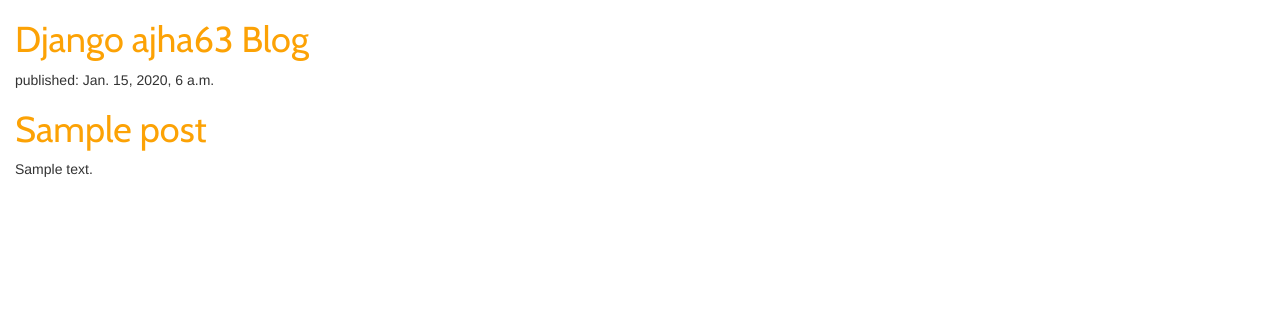
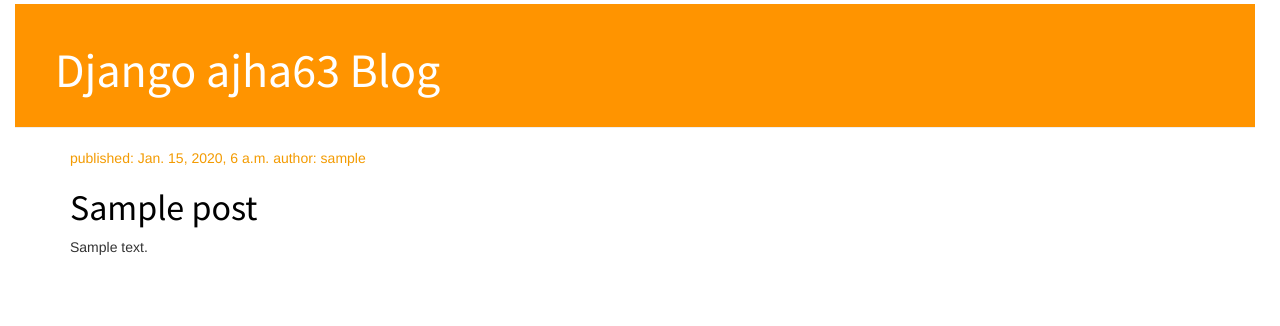
Before and after one commit to ajha63/ajha.work, a Django app: template blog/templates/blog/post_list.html in a window 1280 px wide. Shown: the top 326 px of the page. Run offline with Django 3.2, Linux system fonts and the light colour scheme; the template is opened without the code that fills it: values that come from a table or form of the project are taken from there, others are empty; tables that the repository leaves empty hold one stand-in row (values such as "Sample post"); some libraries are stand-ins or nearby versions.

Commit message:
Finish add bootstap and css

```diff
--- a/blog/static/css/blog.css
+++ b/blog/static/css/blog.css
@@ -4,5 +4,53 @@
 
 h1 a {
     color: #FCA205;
-    font-family: 'Cabin', sans-serif;
+    font-family: 'Source Sans Pro', sans-serif;
 }
+
+.page-header {
+    background-color: #ff9400;
+    margin-top: 4px;
+    width: 98%;
+    padding: 20px 20px 20px 40px;
+}
+
+.page-header h1, .page-header h1 a, .page-header h1 a:visited, .page-header h1 a:active {
+    color: #ffffff;
+    font-size: 36pt;
+    text-decoration: none;
+}
+
+.content {
+    margin-left: 40px;
+}
+
+h1, h2, h3, h4 {
+    font-family: 'Cabin', cursive;
+}
+
+.date {
+    color: #F39B02;
+}
+
+.save {
+    float: right;
+}
+
+.post-form textarea, .post-form input {
+    width: 96%;
+}
+
+.top-menu, .top-menu:hover, .top-menu:visited {
+    color: #ffffff;
+    float: right;
+    font-size: 26pt;
+    margin-right: 20px;
+}
+
+.post {
+    margin-bottom: 70px;
+}
+
+.post h1 a, .post h1 a:visited {
+    color: #000000;
+}
--- a/blog/templates/blog/post_list.html
+++ b/blog/templates/blog/post_list.html
@@ -5,20 +5,28 @@
         <link rel="stylesheet" href="//maxcdn.bootstrapcdn.com/bootstrap/3.2.0/css/bootstrap.min.css">
         <link rel="stylesheet" href="//maxcdn.bootstrapcdn.com/bootstrap/3.2.0/css/bootstrap-theme.min.css">
         <link rel="stylesheet" href="{% static 'css/blog.css' %}">
-        <link href="https://fonts.googleapis.com/css?family=Cabin&subset=latin-ext" rel="stylesheet">
+        <link href="https://fonts.googleapis.com/css?family=Source+Sans+Pro:400,400i&subset=latin-ext" rel="stylesheet">
     </head>
     <body>
-      <div>
-          <h1><a href="">Django ajha63 Blog</a></h1>
+      <div class="page-header">
+          <h1><a href="/">Django ajha63 Blog</a></h1>
       </div>
 
-      {% for post in posts %}
-        <div>
-          <p>published: {{ post.published_date }}</p>
-          <h1><a href="">{{ post.title }}</a></h1>
-          <p>{{ post.text|linebreaksbr }}</p>
+      <div class="content container">
+        <div class="row">
+          <div class="col-md-8">
+              {% for post in posts %}
+                  <div class="post">
+                        <div class="date">
+                            <p>published: {{ post.published_date }} author: {{ post.author }}</p>
+                        </div>
+                        <h1><a href="">{{ post.title }}</a></h1>
+                        <p>{{ post.text|linebreaksbr }}</p>
+                      </div>
+              {% endfor %}
+          </div>
         </div>
-      {% endfor %}
+      </div>
 
     </body>
 </html>
```
